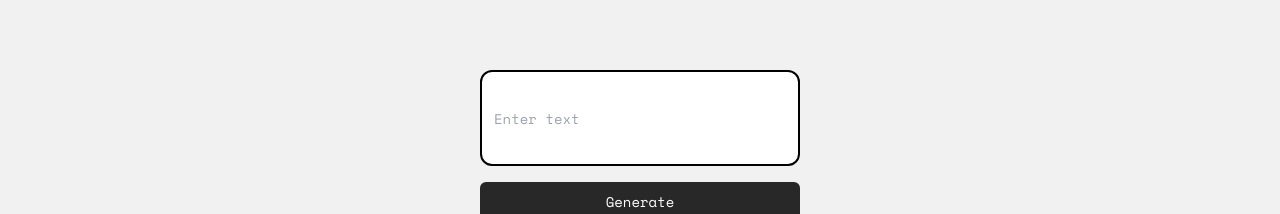
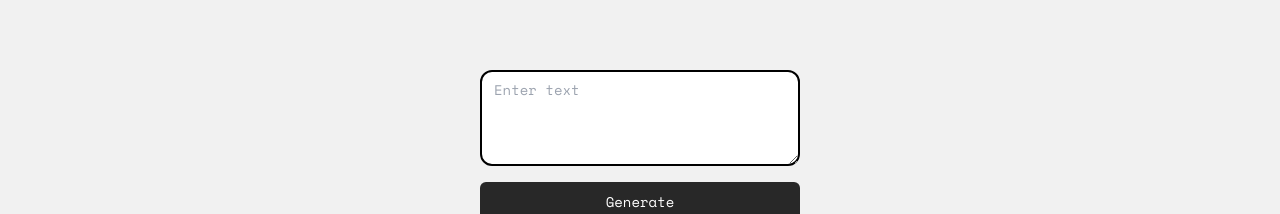
Before and after one commit to limitlez2020/flashcard_saas, a Next.js app: page / in a window 1280 px wide. Shown: the part 298-512 px from the top of the page. Built offline with nearby package versions, Linux system fonts and the light colour scheme; a web font is replaced by a local one.

Commit message:
Got the flashcardSets from localstorage in saved_flashcards page.js

```diff
--- a/app/components/saved_flashcards_page/page.js
+++ b/app/components/saved_flashcards_page/page.js
@@ -1,6 +1,6 @@
 'use client';
 
-import { useState } from "react";
+import { useEffect, useState } from "react";
 import Link from "next/link";
 import { Raleway, Space_Mono } from "next/font/google";
 import { AcademicCapIcon, MagnifyingGlassIcon } from "@heroicons/react/24/outline";
@@ -50,6 +50,19 @@ function FlashcardFolder ({topic, foregroundColor, backgroundColor}) {
 
 export default function SavedFlashcards() {
  const [text, setText] = useState("");
+ const [savedFlashcards, setSavedFlashcards] = useState([]);
+
+
+  /* Get the saved flashcard sets from localstorage */
+  useEffect(() => {
+    /* Ensure we are on the client side */
+    if (typeof window != 'undefined') {
+      const flashcardSets = JSON.parse(localStorage.getItem("flashcardSets"));
+      if (flashcardSets) {
+        setSavedFlashcards(flashcardSets);
+      }
+    }
+  }, []);
 
 
   return (
@@ -113,6 +126,17 @@ export default function SavedFlashcards() {
               <FlashcardFolder topic="Water" backgroundColor={"#031518"} foregroundColor={"#073239"}/>
               <FlashcardFolder topic="Coding Beauty" backgroundColor={"#170422"} foregroundColor={"#32094a"}/>
 
+              {/* {text => {
+                for (let i = 0; i < 5; i++) {
+                  return (
+                    <FlashcardFolder
+                      topic="Rugby Rules"
+                      backgroundColor={"#414040"}
+                      foreground={"#595858"}
+                    />
+                  );
+                }
+              }} */}
             </div>
 
           </div>
--- a/app/page.js
+++ b/app/page.js
@@ -244,7 +244,7 @@ export default function Generate() {
         <div className={`${space_mono.className} h-full lg:w-1/4 md:w-1/3 w-3/5 flex flex-col`}>
 
           {/* Get Text to generate flashcards on: */}
-          <input
+          <textarea
             value={text}
             onChange={(e) => setText(e.target.value)}
             placeholder="Enter text"
```
